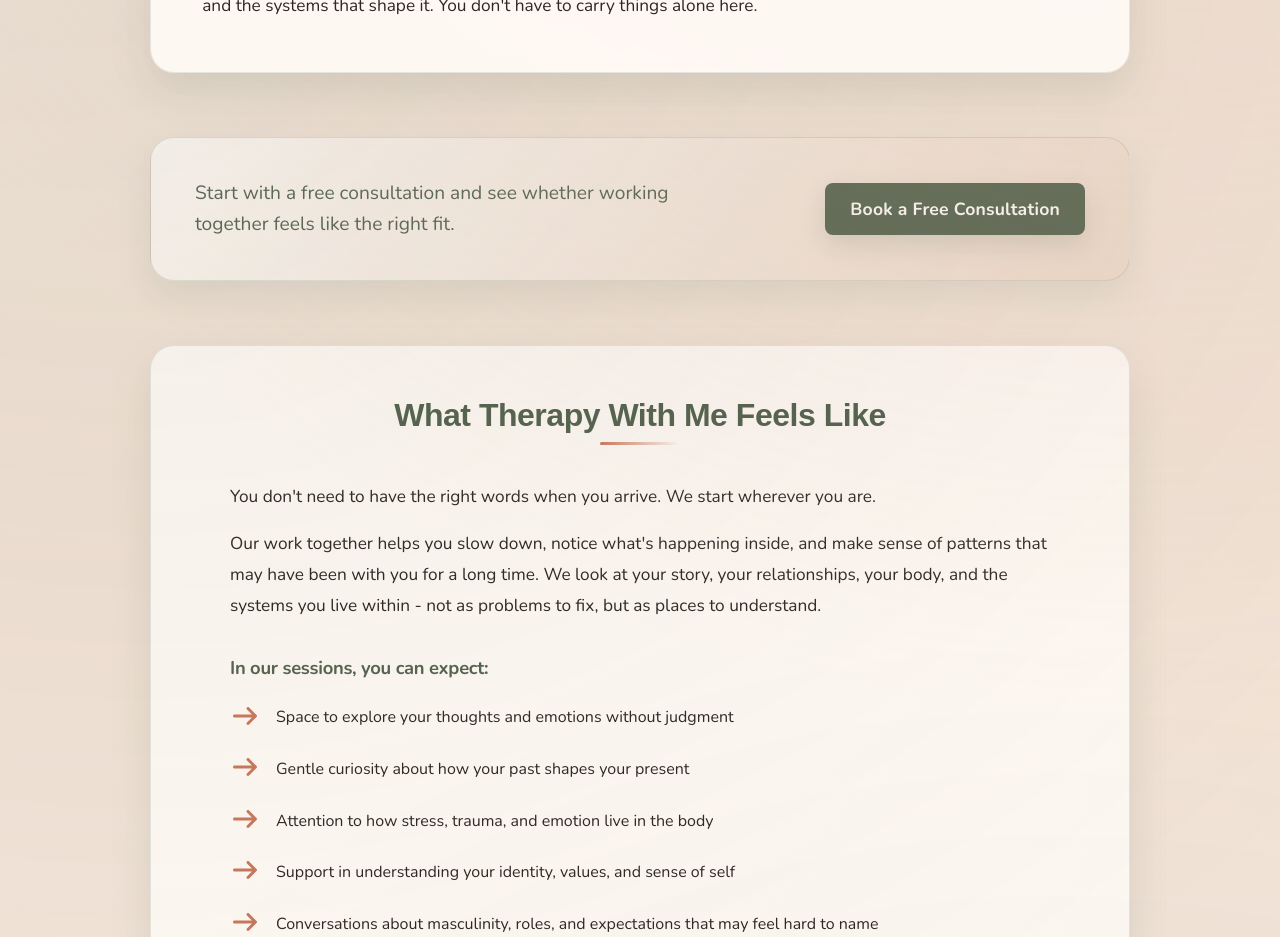
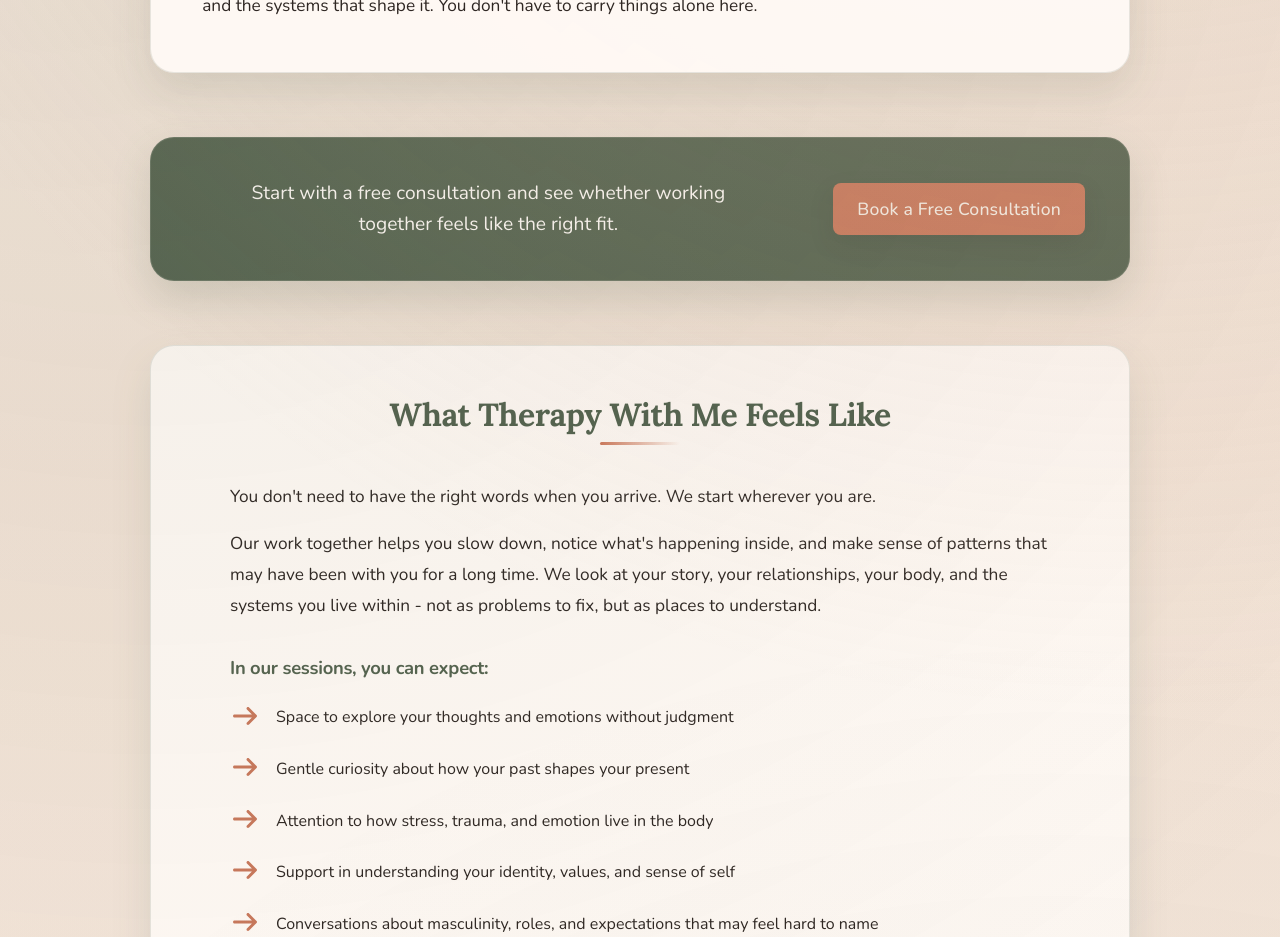
Before and after one commit to danispinxo/jesse-site, a Next.js app: page / in a window 1280 px wide. Shown: the part 1160-2097 px from the top of the page. Built offline with nearby package versions, Linux system fonts and the light colour scheme; a web font is replaced by a local one.

Commit message:
Consult box

```diff
--- a/src/app/styles/about.scss
+++ b/src/app/styles/about.scss
@@ -427,7 +427,7 @@
   }
 
   .therapy-feels-content h3 {
-    font-family: $font-secondary;
+    font-family: $header-font;
     color: $primary-green;
     margin-bottom: $spacing-lg;
     font-size: 2rem;
--- a/src/app/styles/styles.scss
+++ b/src/app/styles/styles.scss
@@ -591,7 +591,7 @@ main p {
   }
 
   h2 {
-    font-family: $font-secondary;
+    font-family: $header-font;
     color: $primary-green;
     margin-bottom: $spacing-lg;
     font-size: 2rem;
@@ -1279,20 +1279,33 @@ main.home {
   justify-content: space-between;
   gap: $spacing-lg;
   border-radius: $border-radius-lg;
-  border: 1px solid rgba($secondary-green, 0.2);
-  background: linear-gradient(
-    135deg,
-    rgba($text-light, 0.94) 0%,
-    rgba($light-green, 0.26) 100%
-  );
-  box-shadow: 0 16px 34px rgba($secondary-green, 0.14);
+  border: 1px solid rgba($text-light, 0.12);
+  background: $primary-green;
+  box-shadow: 0 18px 40px rgba($primary-green, 0.2);
 
   p {
     max-width: 30rem;
     margin: 0;
+    margin-left: 6%;
     font-size: 1.2rem;
     line-height: 1.6;
-    color: $primary-green;
+    color: $text-light;
+    text-align: center;
+  }
+
+  .cta-button {
+    background-color: $accent-red;
+    color: $background-light;
+    border: none;
+    font-weight: 500;
+    box-shadow: $shadow-md;
+
+    &:hover {
+      background-color: $accent-red;
+      color: $background-dark;
+      transform: translateY(-2px);
+      box-shadow: $shadow-lg;
+    }
   }
 }
 
```
